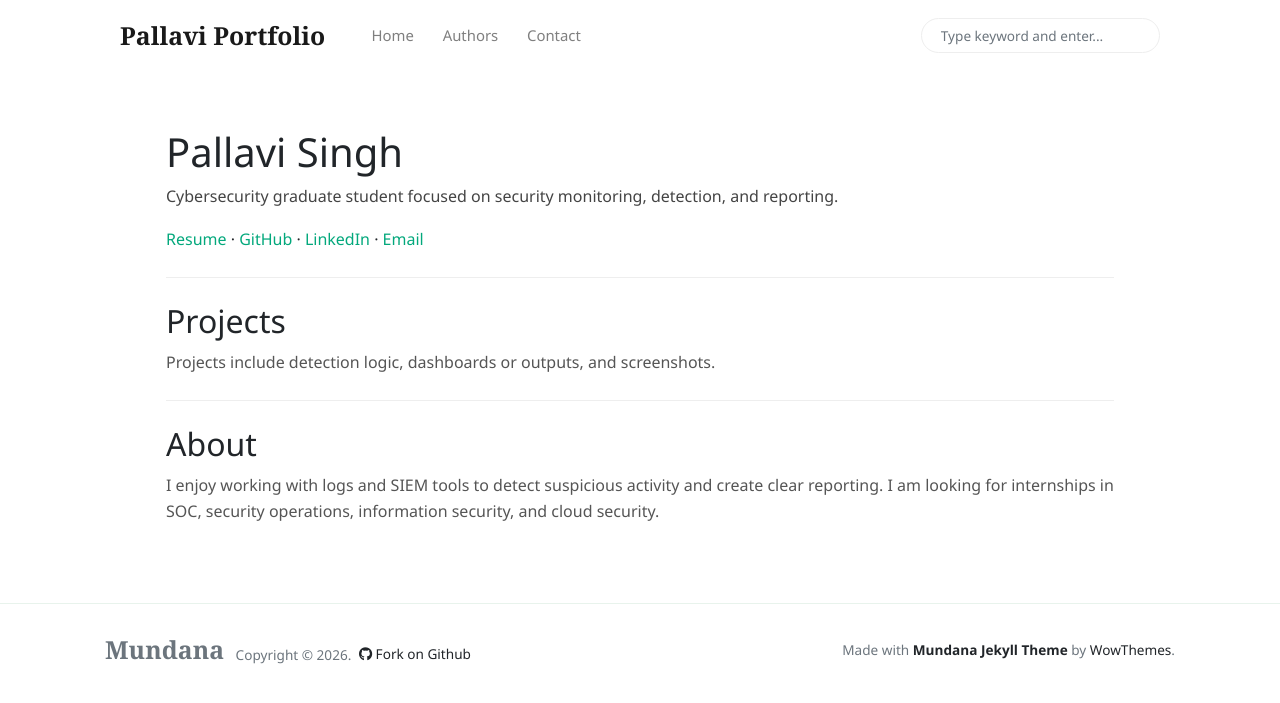
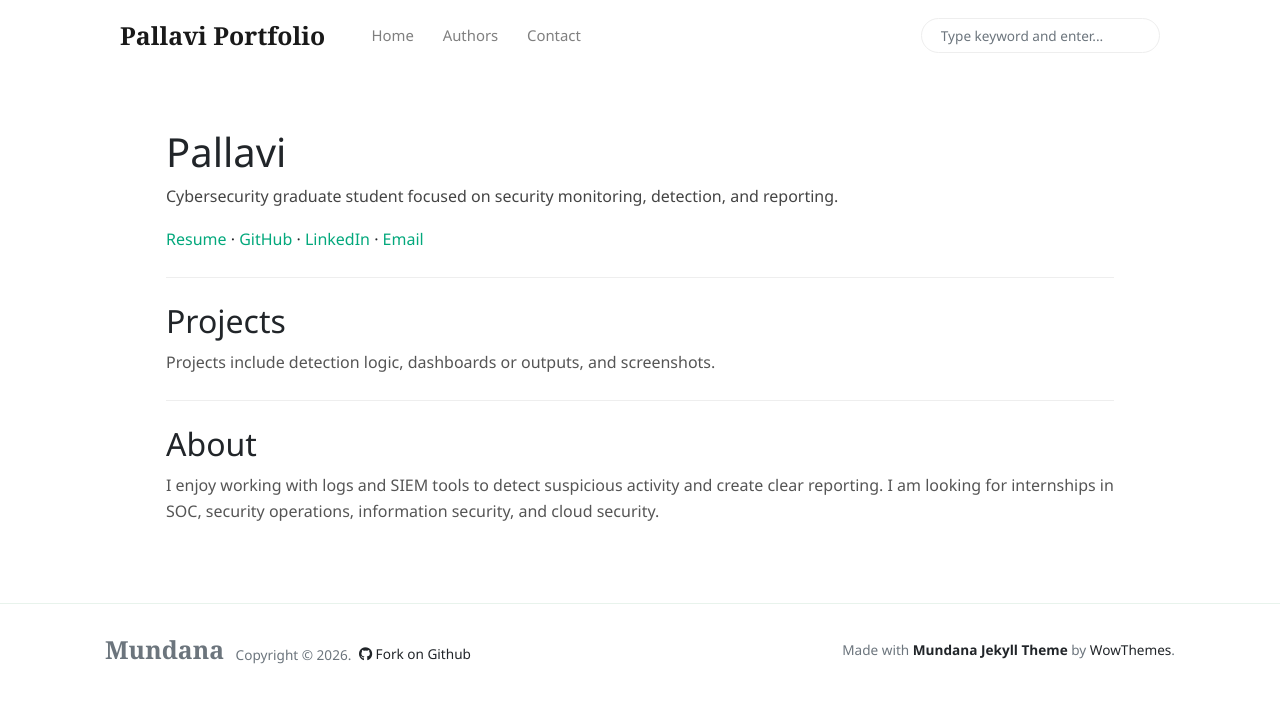
Before and after one commit to SinghPallavi819/singhpallavi819.github.io, a Jekyll site: the page built from index.html, in a window 1280 px wide. Shown: the top 703 px of the page. Built offline with Jekyll 4.4.1, drawn with Linux system fonts in a browser that asks for light colours; nearby versions of some CDN libraries; the list of posts is cut into pages by our own code.

Commit message:
Update index.html

```diff
--- a/index.html
+++ b/index.html
@@ -5,7 +5,7 @@ title: Pallavi | Cybersecurity Portfolio
 
 <div style="max-width:980px;margin:0 auto;padding:28px 16px;">
 
-  <h1 style="margin:0 0 8px;">Pallavi Singh</h1>
+  <h1 style="margin:0 0 8px;">Pallavi</h1>
   <p style="margin:0 0 18px;color:#444;">
     Cybersecurity graduate student focused on security monitoring, detection, and reporting.
   </p>
```
